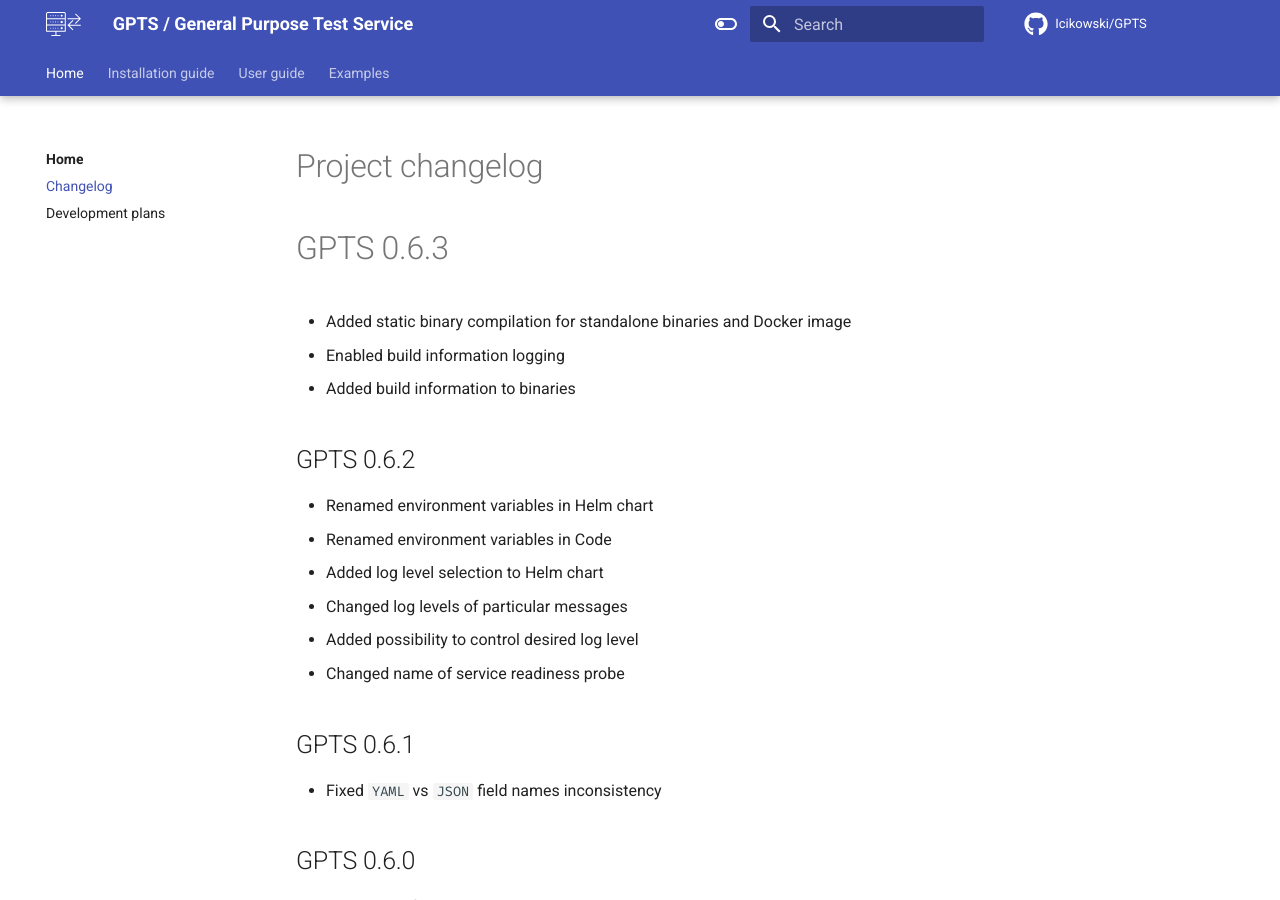
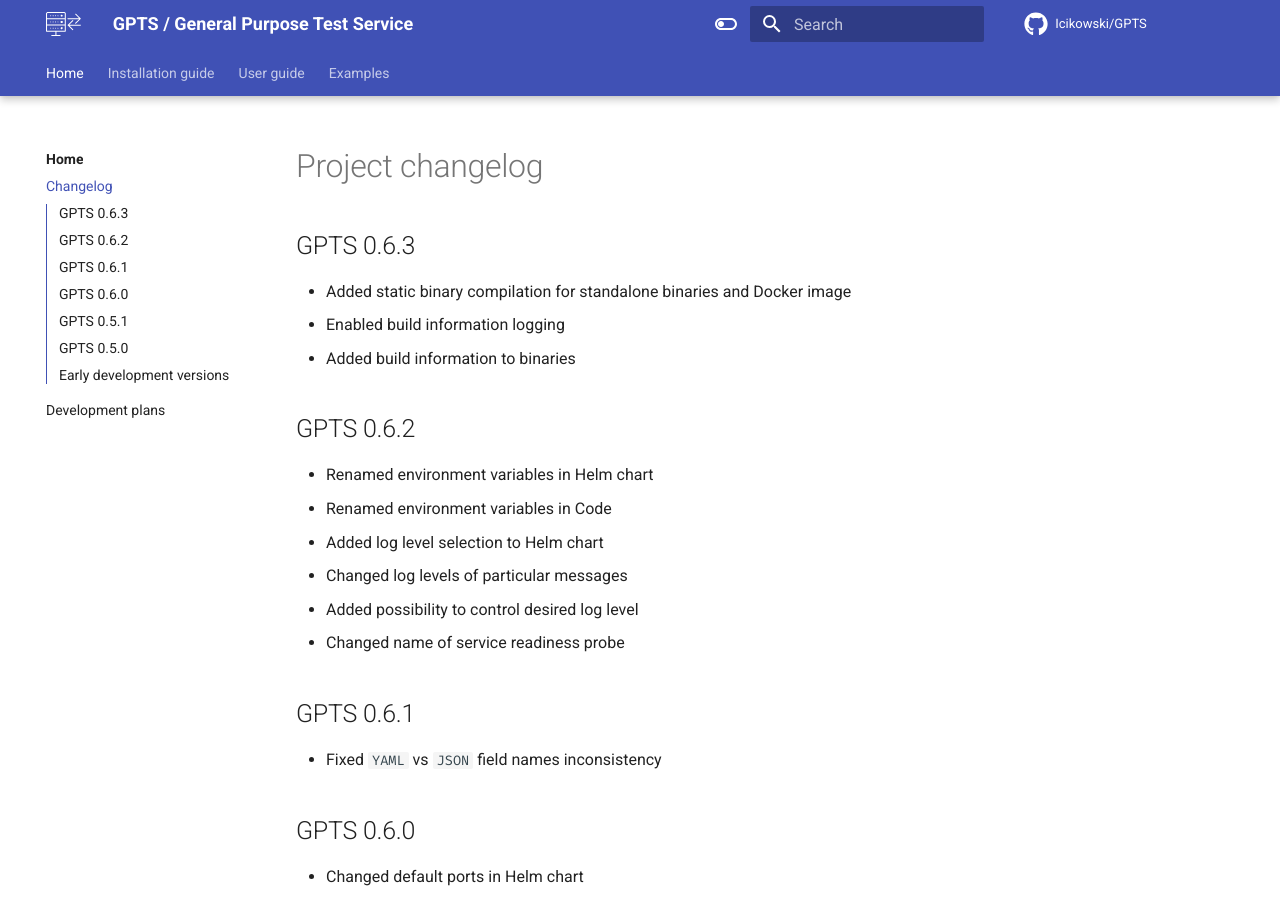
Before and after one commit to Icikowski/GPTS, an MkDocs documentation site: the page built from docs/changelog.md, in a window 1280 px wide and 900 px high. Built offline with MkDocs 1.6.1 and Material for MkDocs 9.7.7, drawn with Linux system fonts in a browser that asks for light colours; comment, search, counter and statistics services are not loaded.

```diff
--- a/docs/changelog.md
+++ b/docs/changelog.md
@@ -1,6 +1,6 @@
 # Project changelog
 
-# GPTS 0.6.3
+## GPTS 0.6.3
 
 - Added static binary compilation for standalone binaries and Docker image
 - Enabled build information logging
```
